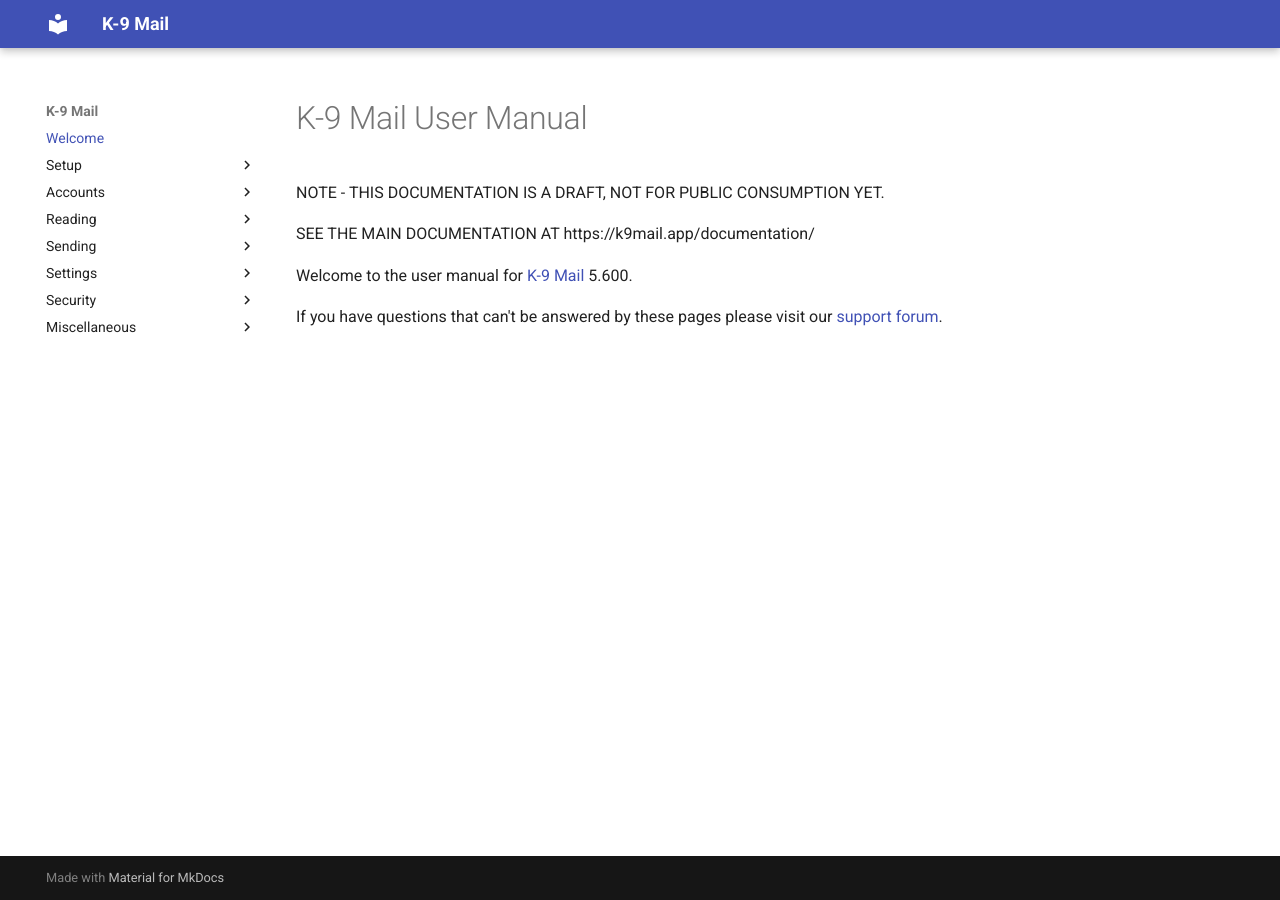
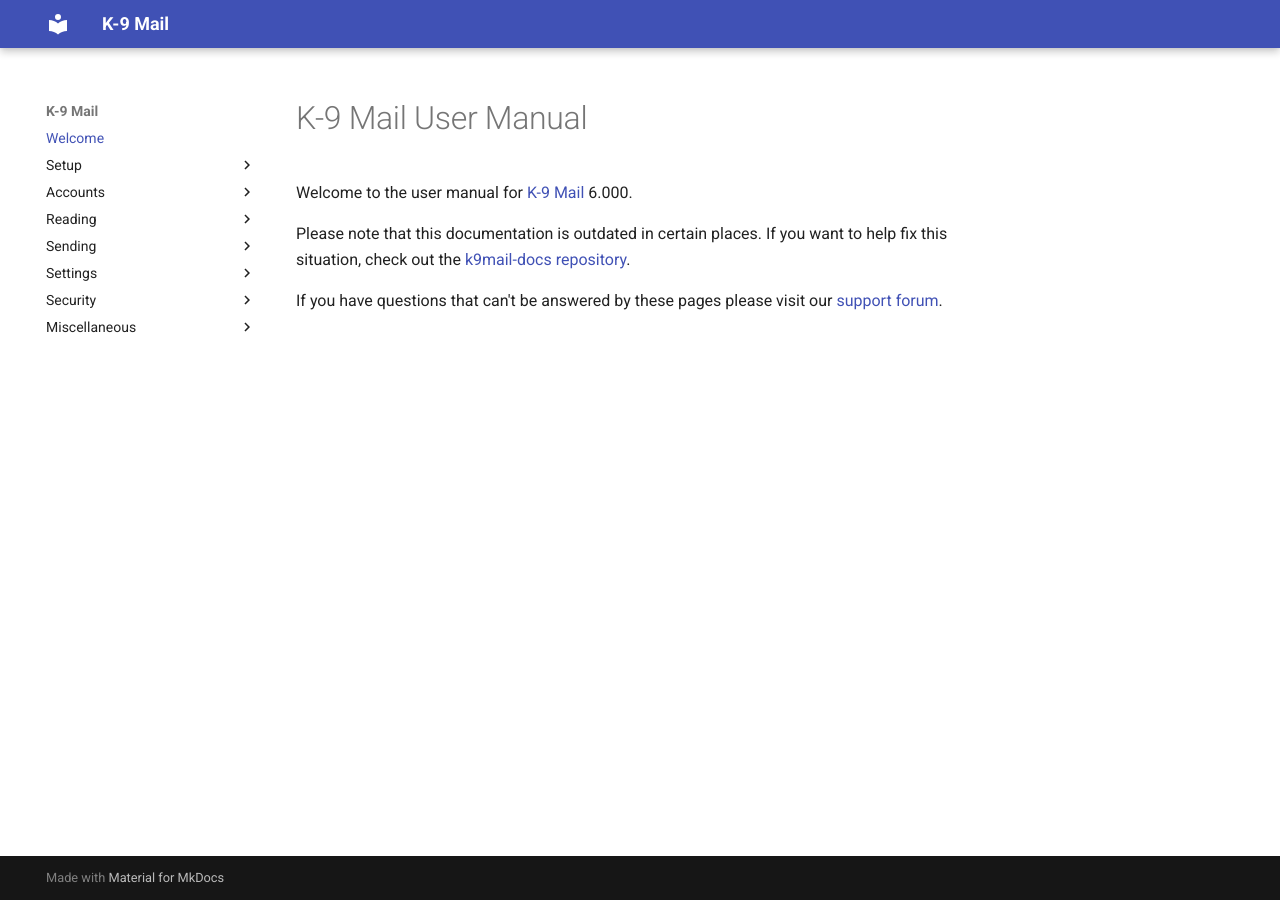
Before and after one commit to k9mail/k9mail-docs, an MkDocs documentation site: the page built from docs/en/current/index.md, in a window 1280 px wide. Built offline with MkDocs 1.6.1 and Material for MkDocs 9.7.7, drawn with Linux system fonts in a browser that asks for light colours.

Commit message:
Remove draft notice from welcome page

```diff
--- a/docs/en/current/index.md
+++ b/docs/en/current/index.md
@@ -1,9 +1,8 @@
 # K-9 Mail User Manual
 
-NOTE - THIS DOCUMENTATION IS A DRAFT, NOT FOR PUBLIC CONSUMPTION YET.
+Welcome to the user manual for [K-9 Mail](https://k9mail.app/) 6.000.
 
-SEE THE MAIN DOCUMENTATION AT https://k9mail.app/documentation/
-
-Welcome to the user manual for [K-9 Mail](https://k9mail.app/) 5.600.
+Please note that this documentation is outdated in certain places. If you want to help fix this situation, check out
+the [k9mail-docs repository](https://github.com/k9mail/k9mail-docs).
 
 If you have questions that can't be answered by these pages please visit our [support forum](https://forum.k9mail.app/).
```
